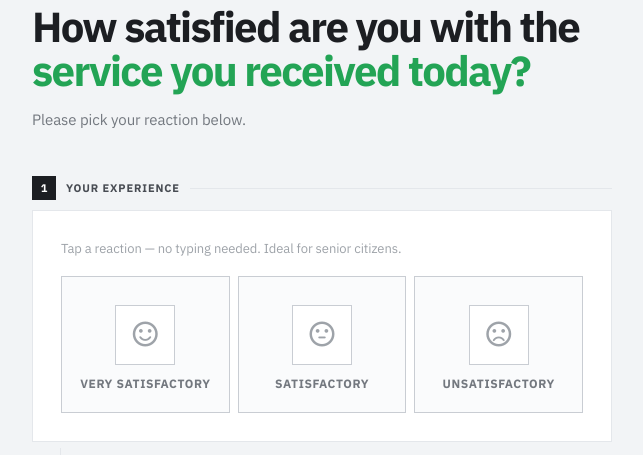
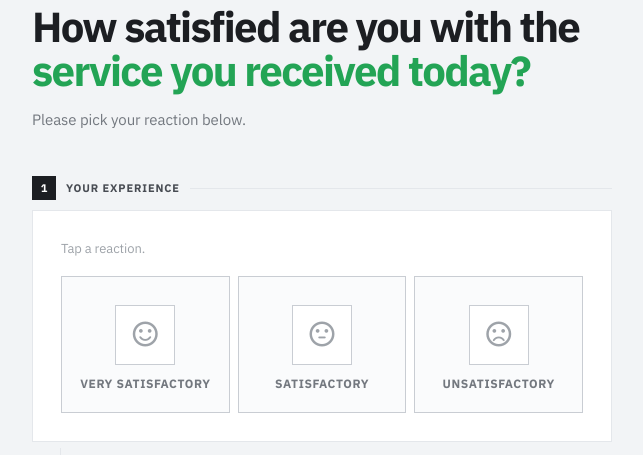
Before and after one commit to WWH16/philhealth-feedback, a Django app: page / in a window 1280 px wide. Shown: the part 147-602 px from the top of the page, without its empty margins (318-961 px from the left). Run offline with Django 5.2, Linux system fonts and the light colour scheme; some libraries are stand-ins or nearby versions.

Commit message:
change the message on the reaction

```diff
--- a/feedback/templates/feedback/index.html
+++ b/feedback/templates/feedback/index.html
@@ -142,7 +142,7 @@
       </div>
 
       <div class="p-[20px] sm:p-[28px] mb-[6px] border" style="background:var(--white);border-color:var(--ink7)">
-        <p class="text-[13px] mb-[16px] leading-[1.55]" style="color:var(--ink5)">Tap a reaction — no typing needed. Ideal for senior citizens.</p>
+        <p class="text-[13px] mb-[16px] leading-[1.55]" style="color:var(--ink5)">Tap a reaction.</p>
 
         <div class="grid grid-cols-3 gap-[8px]" role="group" aria-label="Rate your experience">
           <!-- Positive -->
```
